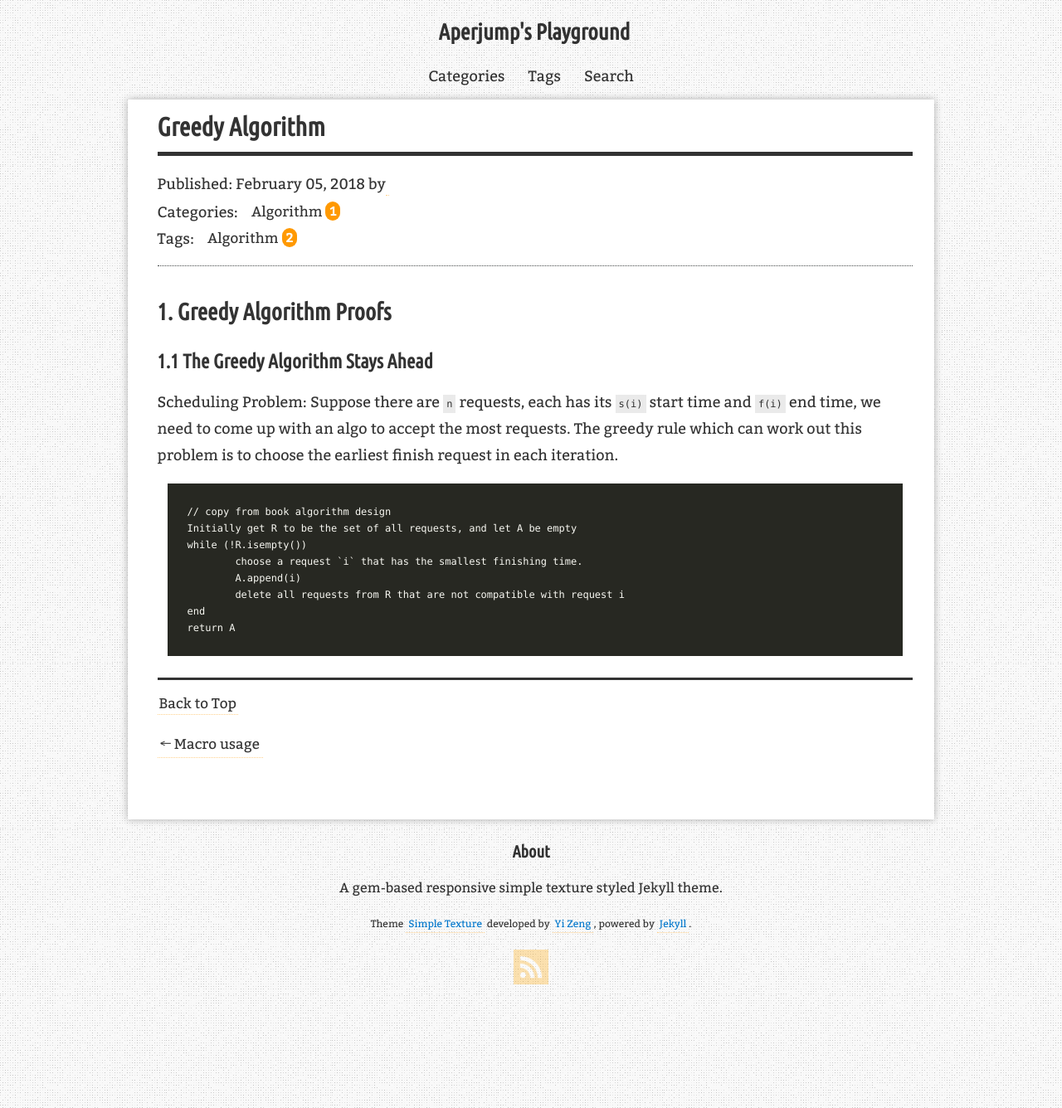
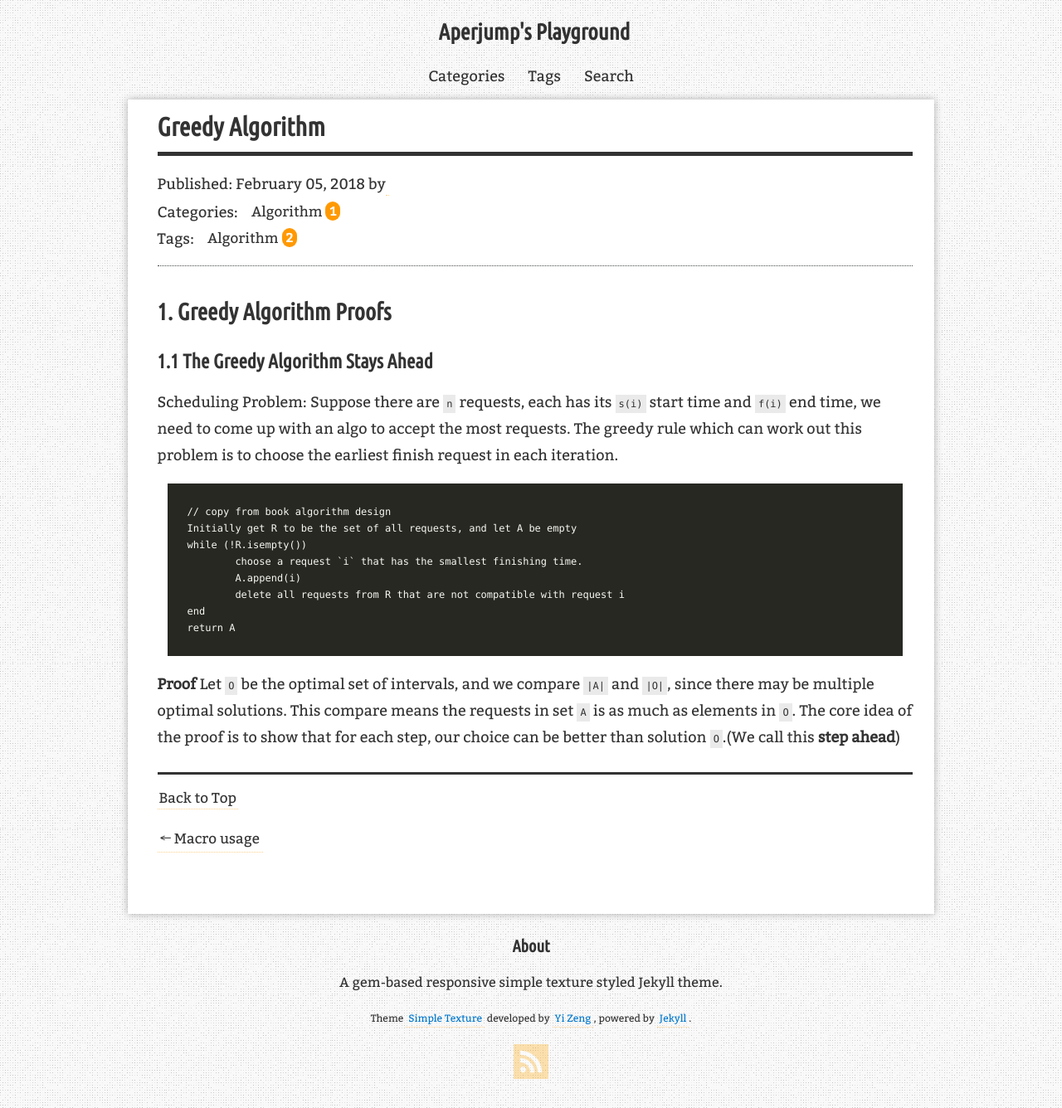
Before and after one commit to Aperjump/Aperjump.github.io, a Jekyll site: the page built from _posts/2018-02-05-Greedy_Algorithm.md, in a window 1280 px wide. Shown: the whole page at 83% size. Built offline with Jekyll 4.4.1, drawn with Linux system fonts in a browser that asks for light colours; nearby versions of some CDN libraries; comment, search, counter and statistics services are not loaded.

Commit message:
greedy_algorithm

````diff
--- a/_posts/2018-02-05-Greedy_Algorithm.md
+++ b/_posts/2018-02-05-Greedy_Algorithm.md
@@ -24,3 +24,6 @@ while (!R.isempty())
 end
 return A
 ```
+**Proof**
+Let `O` be the optimal set of intervals, and we compare `|A|` and `|O|`, since there may be multiple optimal solutions. This compare means the requests in set `A` is as much as elements in `O`.
+The core idea of the proof is to show that for each step, our choice can be better than solution `O`.(We call this **step ahead**)
````
